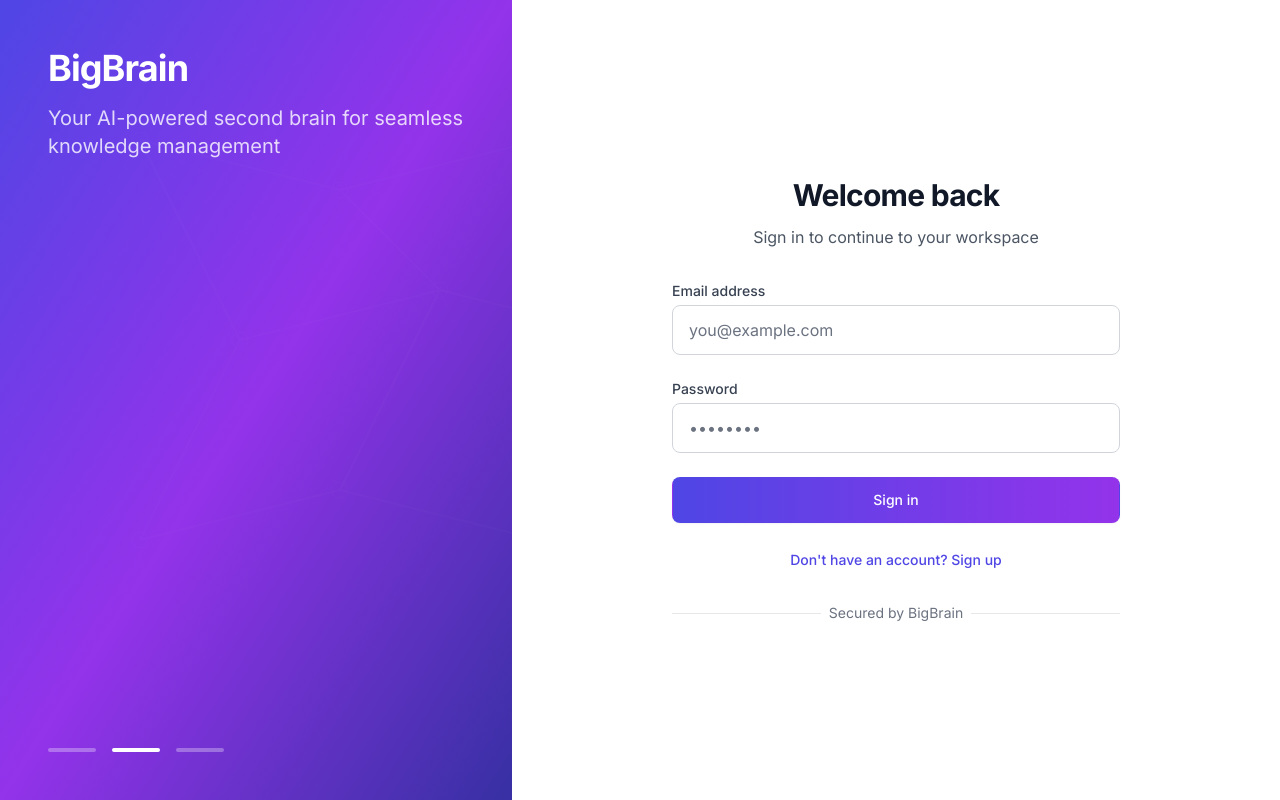
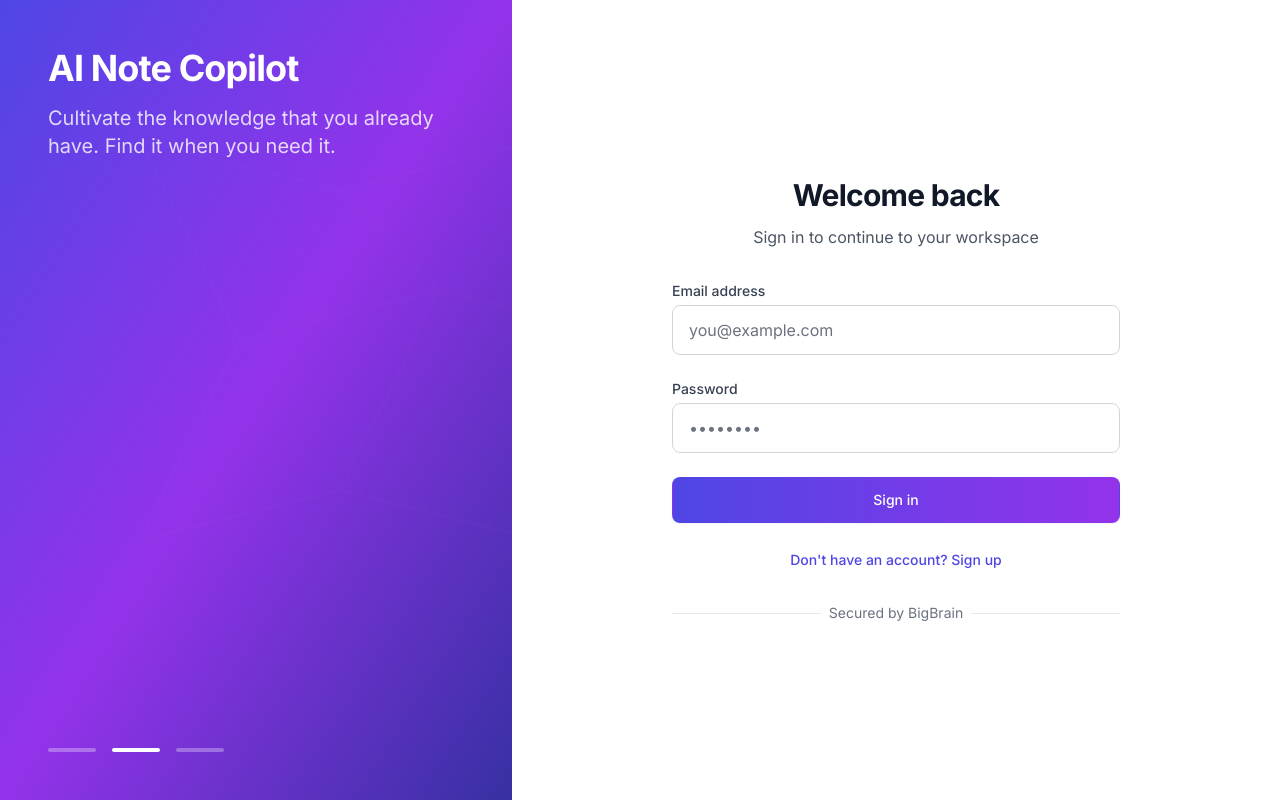
Before and after one commit to danstern213/MindMirror, a Next.js app in the folder frontend/: page / in a window 1280 px wide. Built offline with nearby package versions, Linux system fonts and the light colour scheme; no server answers.

Commit message:
Update files to match the new domain

```diff
--- a/frontend/app/layout.tsx
+++ b/frontend/app/layout.tsx
@@ -20,7 +20,7 @@ export default function RootLayout({
     <html lang="en" className={`${inter.variable} h-full antialiased`}>
       <head>
         <meta name="viewport" content="width=device-width, initial-scale=1.0" />
-        <title>MemoryMirror</title>
+        <title>AI Note Copilot</title>
         <meta
           name="description"
           content="Your personal knowledge companion"
--- a/frontend/components/auth/AuthForm.tsx
+++ b/frontend/components/auth/AuthForm.tsx
@@ -59,7 +59,7 @@ export function AuthForm() {
               transition={{ delay: 0.3 }}
               className="text-4xl font-bold text-white"
             >
-              BigBrain
+              AI Note Copilot
             </motion.h1>
             <motion.p
               initial={{ opacity: 0, y: 20 }}
@@ -67,7 +67,7 @@ export function AuthForm() {
               transition={{ delay: 0.4 }}
               className="mt-4 text-xl text-white/80"
             >
-              Your AI-powered second brain for seamless knowledge management
+              Cultivate the knowledge that you already have.  Find it when you need it.
             </motion.p>
           </div>
 
--- a/frontend/components/chat/ChatInterface.tsx
+++ b/frontend/components/chat/ChatInterface.tsx
@@ -92,7 +92,7 @@ export function ChatInterface() {
       <div className="flex flex-col w-64 border-r">
         <div className="p-4 border-b">
           <div className="flex items-center justify-between">
-            <h1 className="text-xl font-semibold text-gray-900">MemoryMirror</h1>
+            <h1 className="text-xl font-semibold text-gray-900">AI Note Copilot</h1>
             <button
               onClick={() => setSettingsOpen(true)}
               className="p-2 text-gray-400 hover:text-gray-500 rounded-full hover:bg-gray-100"
```
Also changed, not shown: 2 other files (tests, documents, lock files or other folders).
